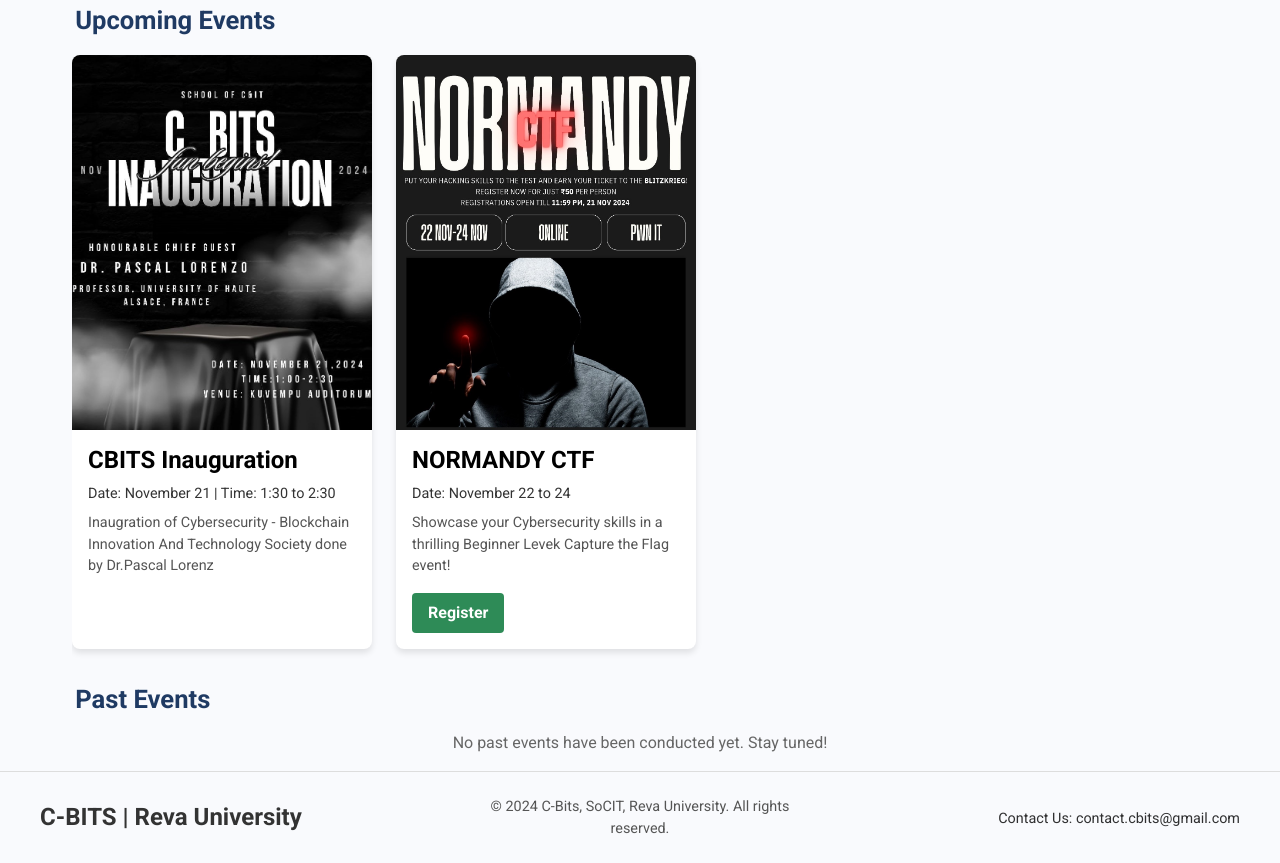
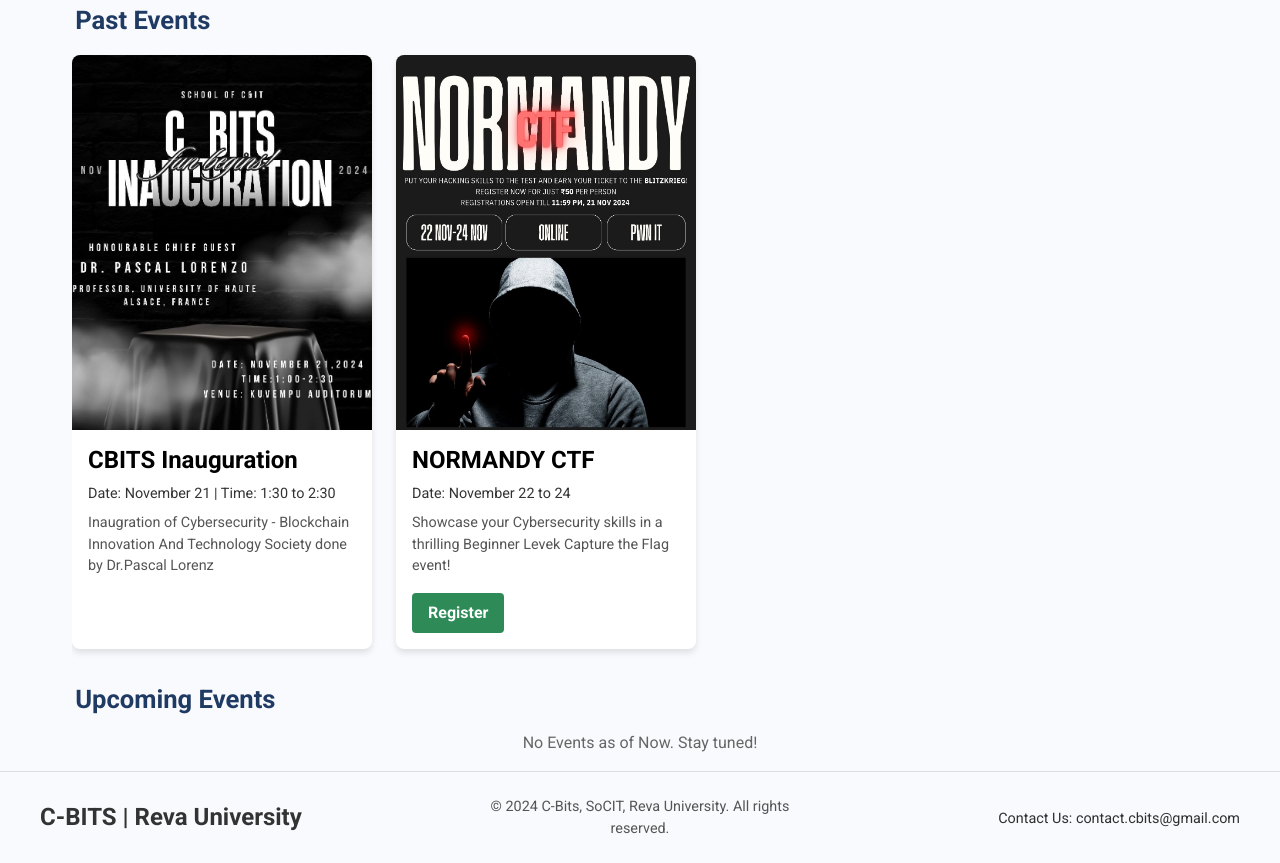
Before and after one commit to Moh-Maverick/CBITS, a plain HTML site: page events.html in a window 1280 px wide. Shown: the part 217-1080 px from the top of the page. Drawn offline with Linux system fonts and the light colour scheme.

Commit message:
project & event page updated

```diff
--- a/events.html
+++ b/events.html
@@ -66,7 +66,7 @@
       <h1>EVENTS</h1>
 
       <!-- Upcoming Events Section -->
-      <h2>Upcoming Events</h2>
+      <h2>Past Events</h2>
       <div class="events-list">
         <!-- Event 1 -->
         <div class="event-card">
@@ -90,8 +90,8 @@
       </div>
 
       <!-- Past Events Section -->
-      <h2>Past Events</h2>
-      <div class="placeholder">No past events have been conducted yet. Stay tuned!</div>
+      <h2>Upcoming Events</h2>
+      <div class="placeholder">No Events as of Now. Stay tuned!</div>
     </div>
 
 
```
Also changed, not shown: projects.html (+2 -2 lines).
